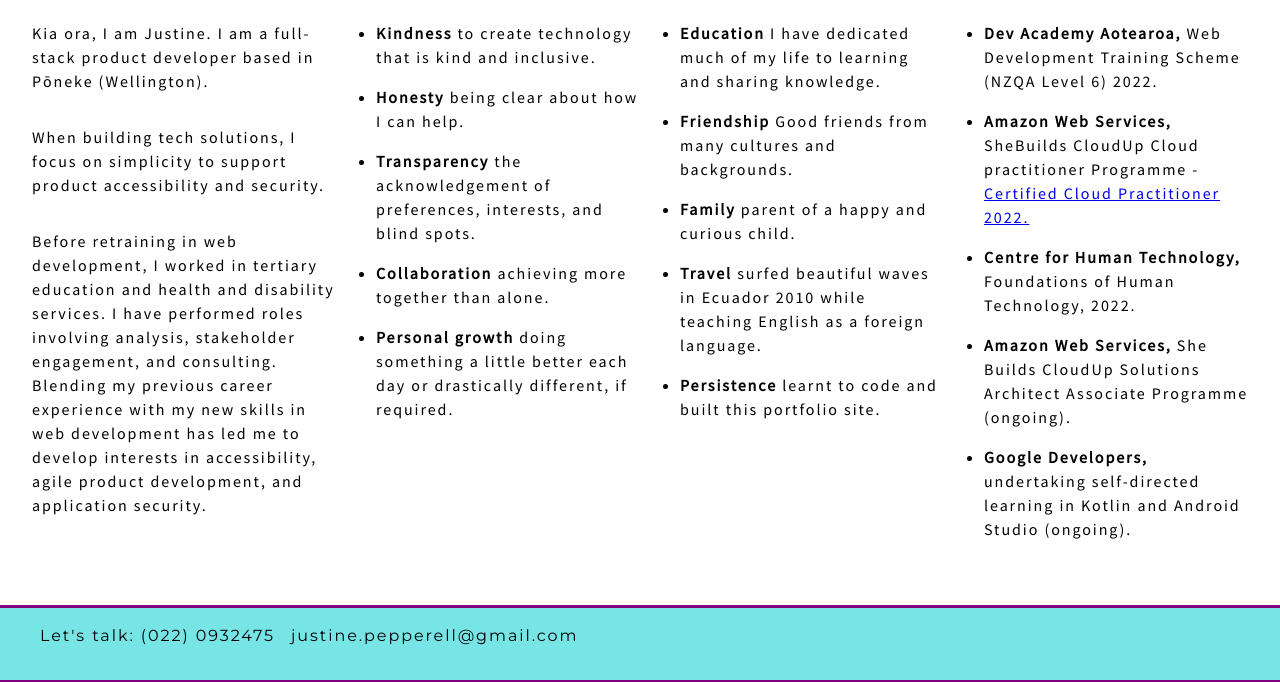
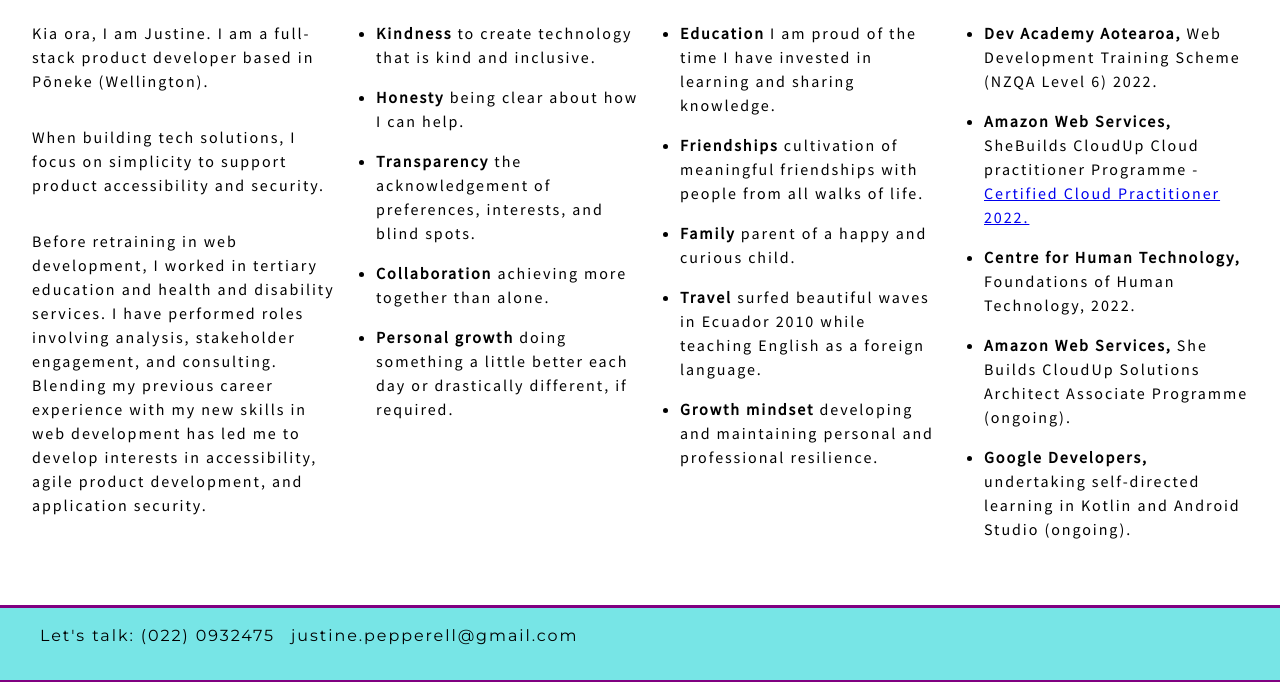
Before and after one commit to justine-pepperell/justine.github.io, a plain HTML site: page index.html in a window 1280 px wide. Shown: the part 700-1382 px from the top of the page. Drawn offline with Linux system fonts and the light colour scheme.

Commit message:
update text

```diff
--- a/index.html
+++ b/index.html
@@ -84,11 +84,11 @@
       <div>
       <h2>Key achievements</h2>
       <ul>
-        <li><b>Education</b> I have dedicated much of my life to learning and sharing knowledge.</li>
-        <li><b>Friendship</b> Good friends from many cultures and backgrounds.</li>
+        <li><b>Education</b> I am proud of the time I have invested in learning and sharing knowledge.</li>
+        <li><b>Friendships</b> cultivation of meaningful friendships with people from all walks of life.</li>
         <li><b>Family</b> parent of a happy and curious child.</li>
         <li><b>Travel</b> surfed beautiful waves in Ecuador 2010 while teaching English as a foreign language.</li>
-        <li><b>Persistence</b> learnt to code and built this portfolio site.</li>
+        <li><b>Growth mindset</b> developing and maintaining personal and professional resilience.</li>
       </ul>
       </div>
      <div>
```
